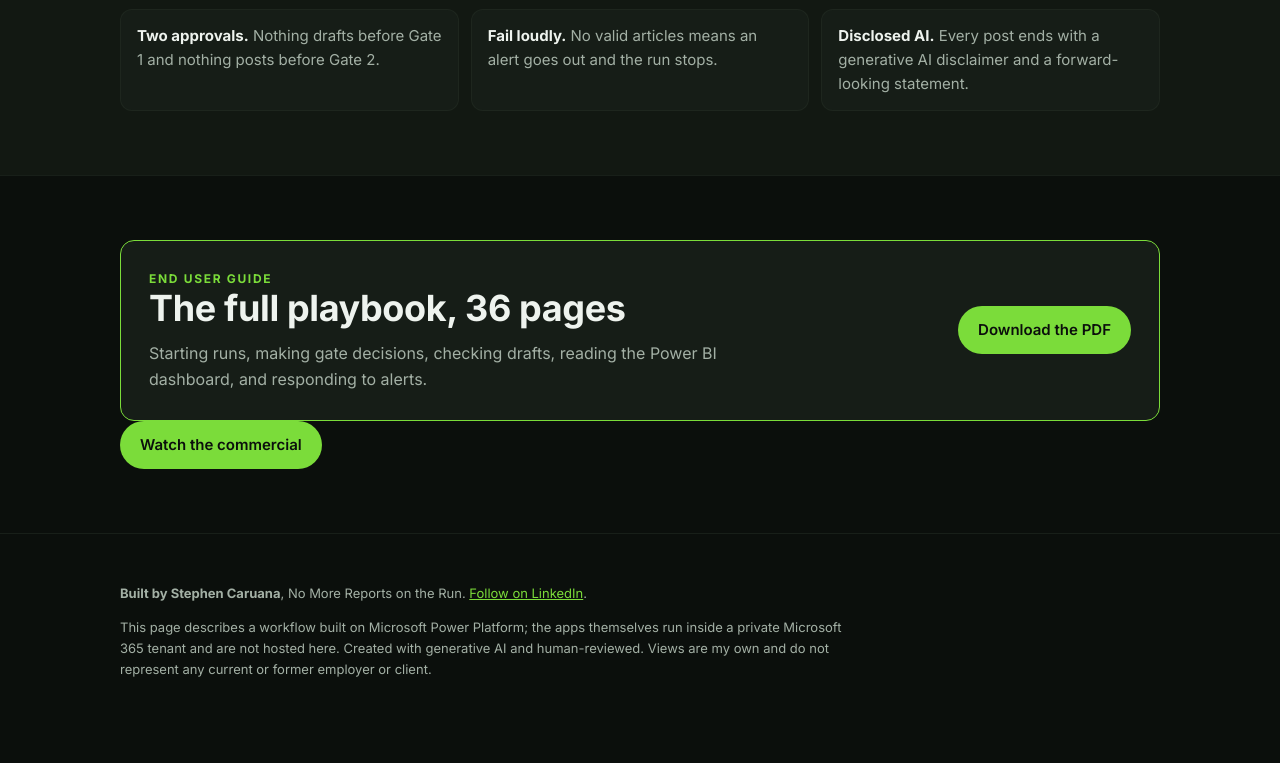
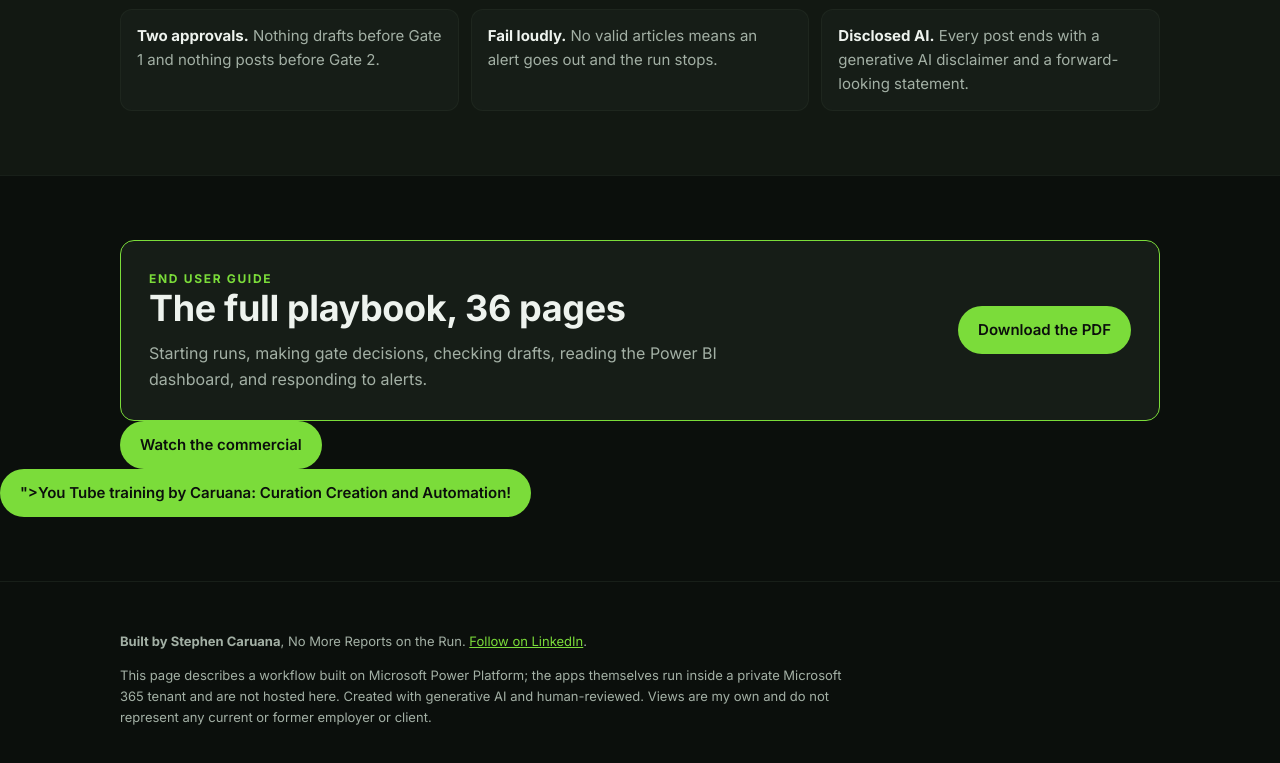
Before and after one commit to scaruana33-code/linkedin-content-curator, a plain HTML site: page index.html in a window 1280 px wide. Shown: the part 3042-3805 px from the top of the page. Before the commit the page ends 3783 px from the top, so only its background shows below. Drawn offline with Linux system fonts and the light colour scheme.

Commit message:
Update index.html with new content and fixes
Added a new button for YouTube training and fixed HTML structure.

```diff
--- a/index.html
+++ b/index.html
@@ -186,7 +186,10 @@ footer p{max-width:90ch}
         </div>
         <a class="btn primary" href="docs/LinkedIn_Content_Curator_User_Guide.pdf">Download the PDF</a>
       </div>
-        <a class="btn primary" href="https://nomorereportsontherun-my.sharepoint.com/:v:/p/admin/IQAHpIzm9BDrRoEfCmq8HF4WAZyNhsVNBCM9B5RBJy5IBQM?e=RjToFM&nav=eyJyZWZlcnJhbEluZm8iOnsicmVmZXJyYWxBcHAiOiJTdHJlYW1XZWJBcHAiLCJyZWZlcnJhbFZpZXciOiJTaGFyZURpYWxvZy1MaW5rIiwicmVmZXJyYWxBcHBQbGF0Zm9ybSI6IldlYiIsInJlZmVycmFsTW9kZSI6InZpZXcifX0%3D">Watch the commercial</a>
+        <a class="btn primary"   href="https://nomorereportsontherun-my.sharepoint.com/:v:/p/admin/IQAHpIzm9BDrRoEfCmq8HF4WAZyNhsVNBCM9B5RBJy5IBQM?e=RjToFM&nav=eyJyZWZlcnJhbEluZm8iOnsicmVmZXJyYWxBcHAiOiJTdHJlYW1XZWJBcHAiLCJyZWZlcnJhbFZpZXciOiJTaGFyZURpYWxvZy1MaW5rIiwicmVmZXJyYWxBcHBQbGF0Zm9ybSI6IldlYiIsInJlZmVycmFsTW9kZSI6InZpZXcifX0%3D">Watch the commercial</a>
+    </div>
+    </div>
+       <a class="btn primary"   href="<iframe width="560" height="315" src="https://www.youtube.com/embed/gyTYWxPNYQo?si=iMp1lz3diGbmspB2" title="YouTube video player" frameborder="0" allow="accelerometer; autoplay; clipboard-write; encrypted-media; gyroscope; picture-in-picture; web-share" referrerpolicy="strict-origin-when-cross-origin" allowfullscreen></iframe>">You Tube training by Caruana: Curation Creation and Automation!</a>
   </section>
 </main>
 
```
